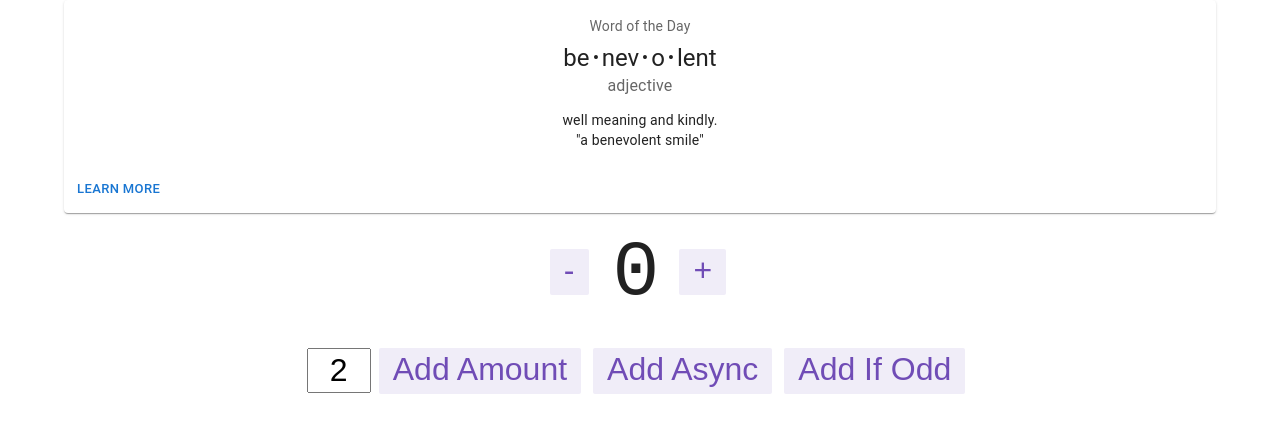
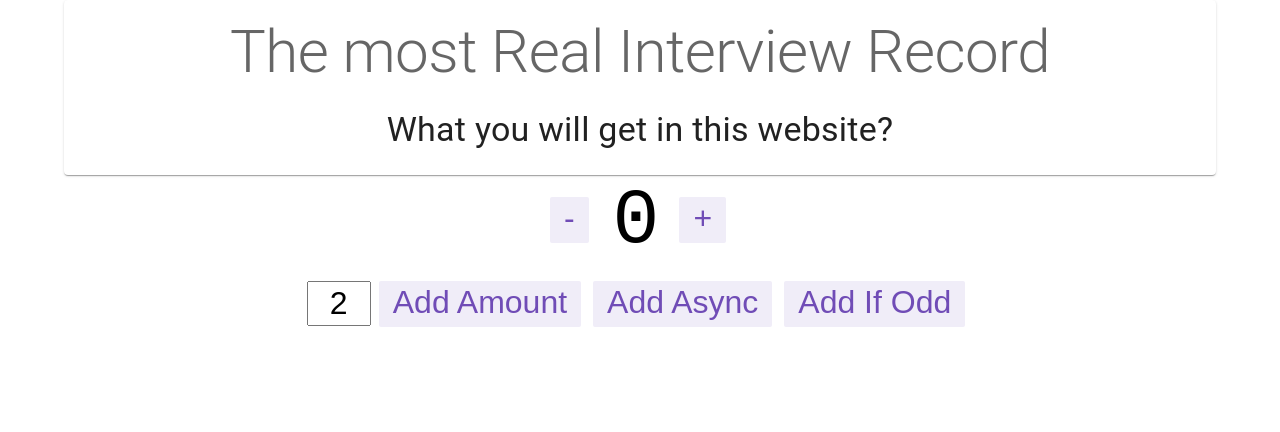
Before and after one commit to chun-wen/banban-Record, a Next.js app: page / in a window 1280 px wide. Shown: the top 432 px of the page. Built offline with nearby package versions, Linux system fonts and the light colour scheme.

Commit message:
feat: add and adjust components

```diff
--- a/src/components/BasicCard.tsx
+++ b/src/components/BasicCard.tsx
@@ -1,40 +1,26 @@
-import Box from '@mui/material/Box';
 import Button from '@mui/material/Button';
 import Card from '@mui/material/Card';
 import CardActions from '@mui/material/CardActions';
 import CardContent from '@mui/material/CardContent';
 import Typography from '@mui/material/Typography';
 
-const bull = (
-  <Box
-    component="span"
-    sx={{ display: 'inline-block', mx: '2px', transform: 'scale(0.8)' }}
-  >
-    •
-  </Box>
-);
-const BasicCard = () => {
+const BasicCard = ({
+  title = "The most Real Interview Record",
+  content = "What you will get in this website?"
+}:{
+  title?: JSX.Element | string
+  content? : JSX.Element | string
+}) => {
   return (
     <Card sx={{ minWidth: 275 }}>
       <CardContent>
-        <Typography sx={{ fontSize: 14 }} color="text.secondary" gutterBottom>
-          Word of the Day
+        <Typography variant="h2" color="text.secondary" gutterBottom>
+          {title}
         </Typography>
-        <Typography variant="h5" component="div">
-          be{bull}nev{bull}o{bull}lent
-        </Typography>
-        <Typography sx={{ mb: 1.5 }} color="text.secondary">
-          adjective
-        </Typography>
-        <Typography variant="body2">
-          well meaning and kindly.
-          <br />
-          {'"a benevolent smile"'}
+        <Typography variant="h4" component="div" align="center">
+         {content}
         </Typography>
       </CardContent>
-      <CardActions>
-        <Button size="small">Learn More</Button>
-      </CardActions>
     </Card>
   );
 }
--- a/src/components/Layout.tsx
+++ b/src/components/Layout.tsx
@@ -1,6 +1,5 @@
 import { Breakpoint } from '@mui/material';
 import Container from '@mui/material/Container';
-import CssBaseline from '@mui/material/CssBaseline';
 
 const Layout = ({
     size = 'lg',
@@ -11,7 +10,6 @@ const Layout = ({
 }) => {
   return (
     <>
-      <CssBaseline />
       <Container maxWidth={size}>
         {children}
       </Container>
```
Also changed, not shown: src/components/Editor.tsx (added, +22 -0 lines), src/components/Footer.tsx (added, +12 -0 lines).
